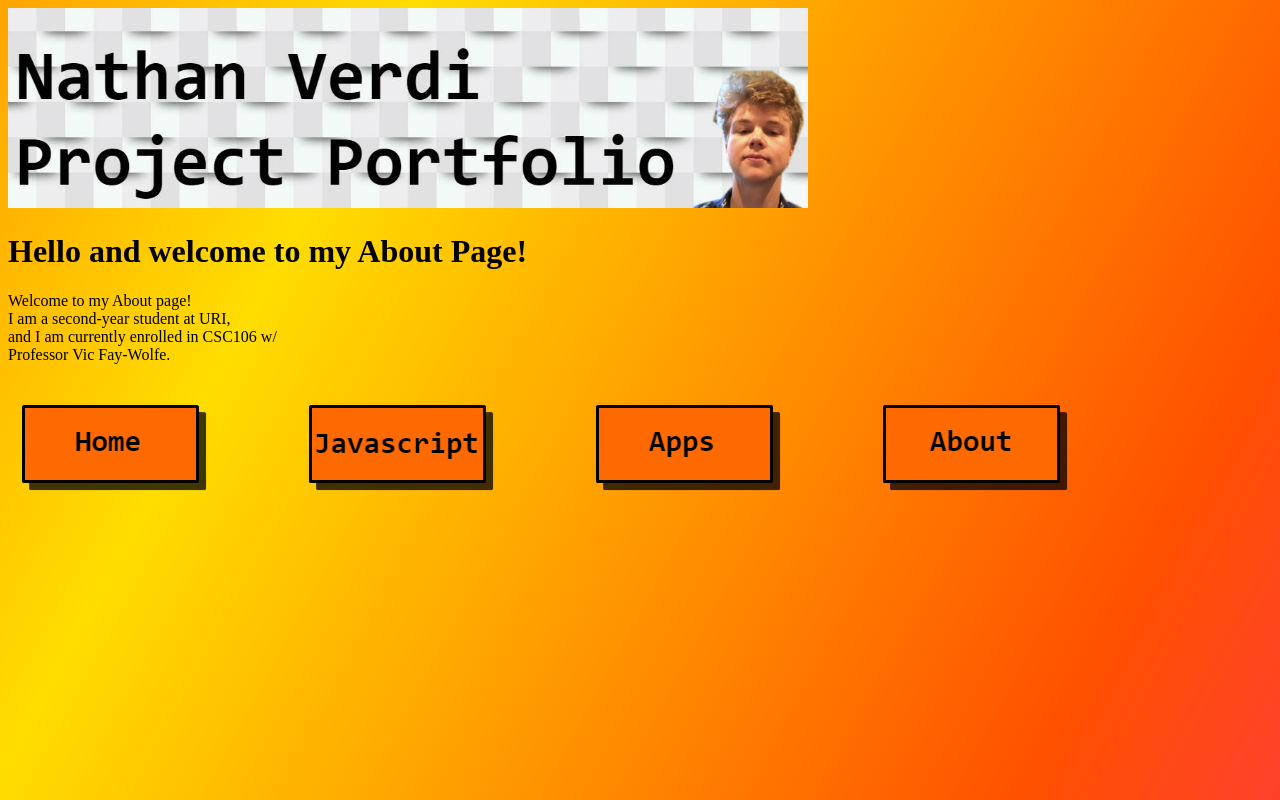
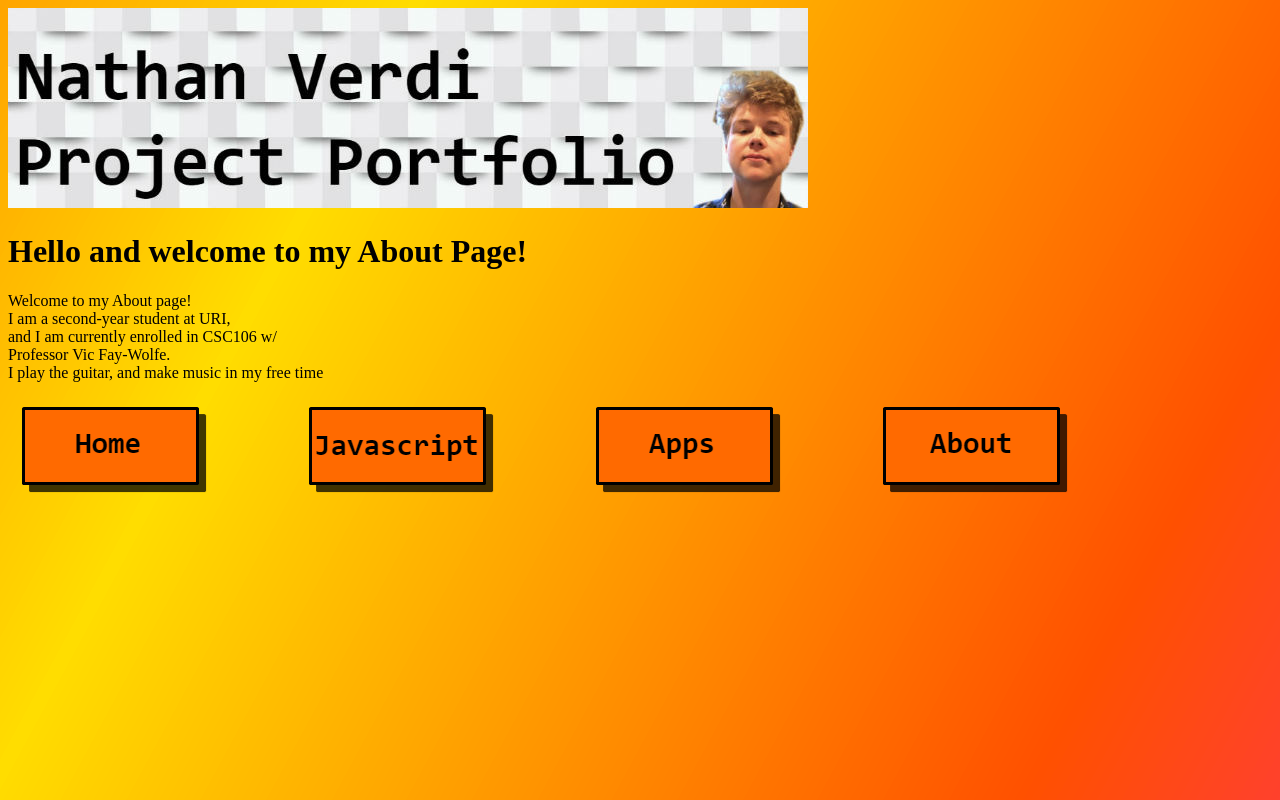
Before and after one commit to nathanverdi/nathanverdi.github.io, a plain HTML site: page about.html in a window 1280 px wide. Drawn offline with Linux system fonts and the light colour scheme.

Commit message:
Update about.html

```diff
--- a/about.html
+++ b/about.html
@@ -38,7 +38,10 @@
         Welcome to my About page! <br>
         I am a second-year student at URI, <br>
         and I am currently enrolled in CSC106 w/ <br>
-        Professor Vic Fay-Wolfe.
+        Professor Vic Fay-Wolfe. <br>
+        I play the guitar, and make music in my free time
+    <img src
+
     </p>
     </body>
 </html>
```
